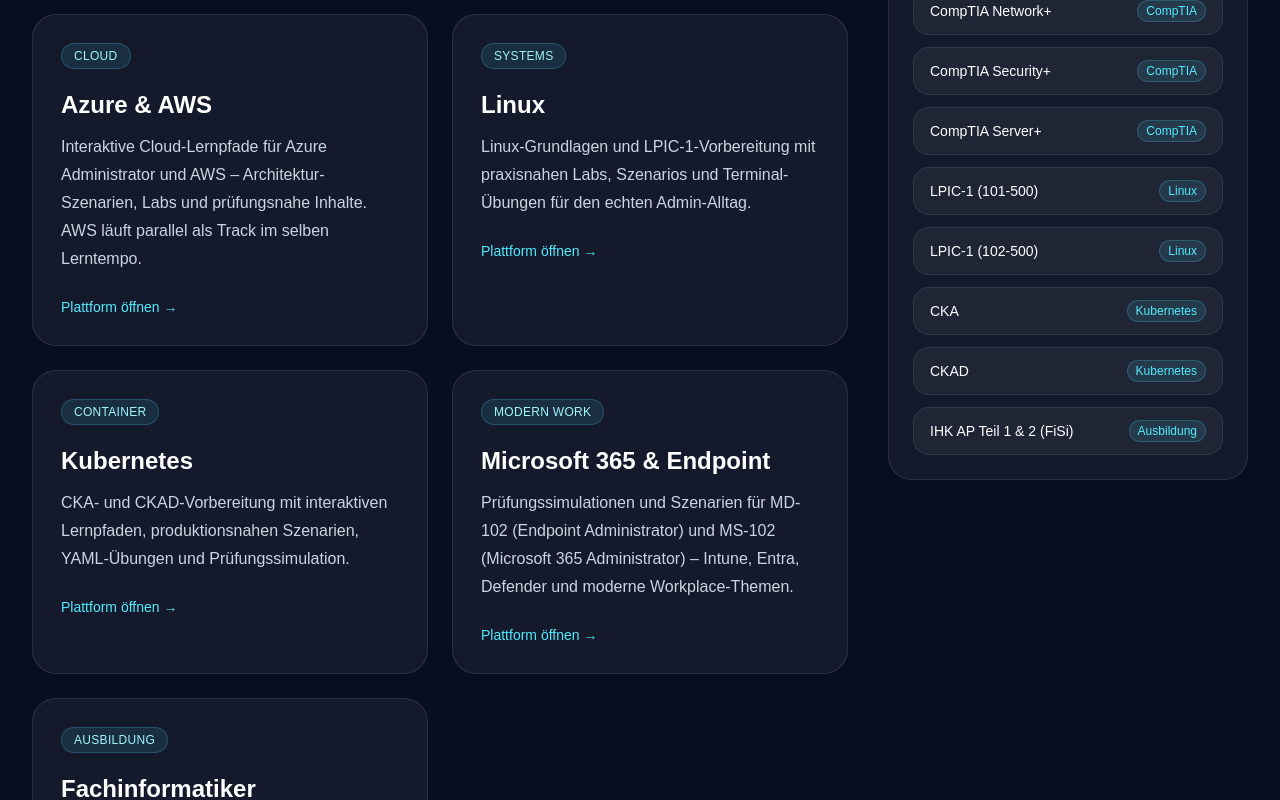
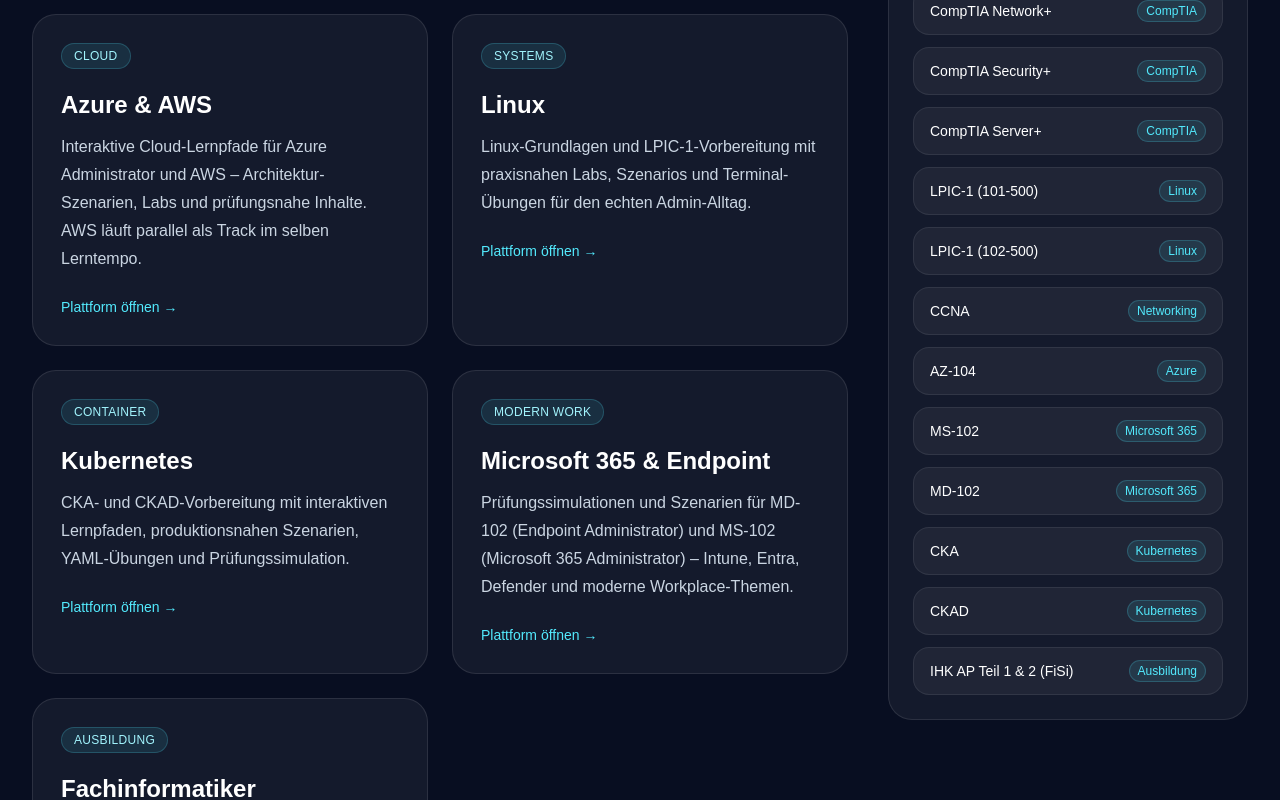
Before and after one commit to Miaucetung/ajti-landing, a Next.js app: page / in a window 1280 px wide. Shown: the part 2344-3144 px from the top of the page. Built offline with nearby package versions, Linux system fonts and the light colour scheme.

Commit message:
feat: add CCNA, AZ-104, MS-102, MD-102 to certification list

```diff
--- a/app/page.tsx
+++ b/app/page.tsx
@@ -459,6 +459,10 @@
                     { cert: "CompTIA Server+", group: "CompTIA" },
                     { cert: "LPIC-1 (101-500)", group: "Linux" },
                     { cert: "LPIC-1 (102-500)", group: "Linux" },
+                    { cert: "CCNA", group: "Networking" },
+                    { cert: "AZ-104", group: "Azure" },
+                    { cert: "MS-102", group: "Microsoft 365" },
+                    { cert: "MD-102", group: "Microsoft 365" },
                     { cert: "CKA", group: "Kubernetes" },
                     { cert: "CKAD", group: "Kubernetes" },
                     { cert: "IHK AP Teil 1 & 2 (FiSi)", group: "Ausbildung" },
```
